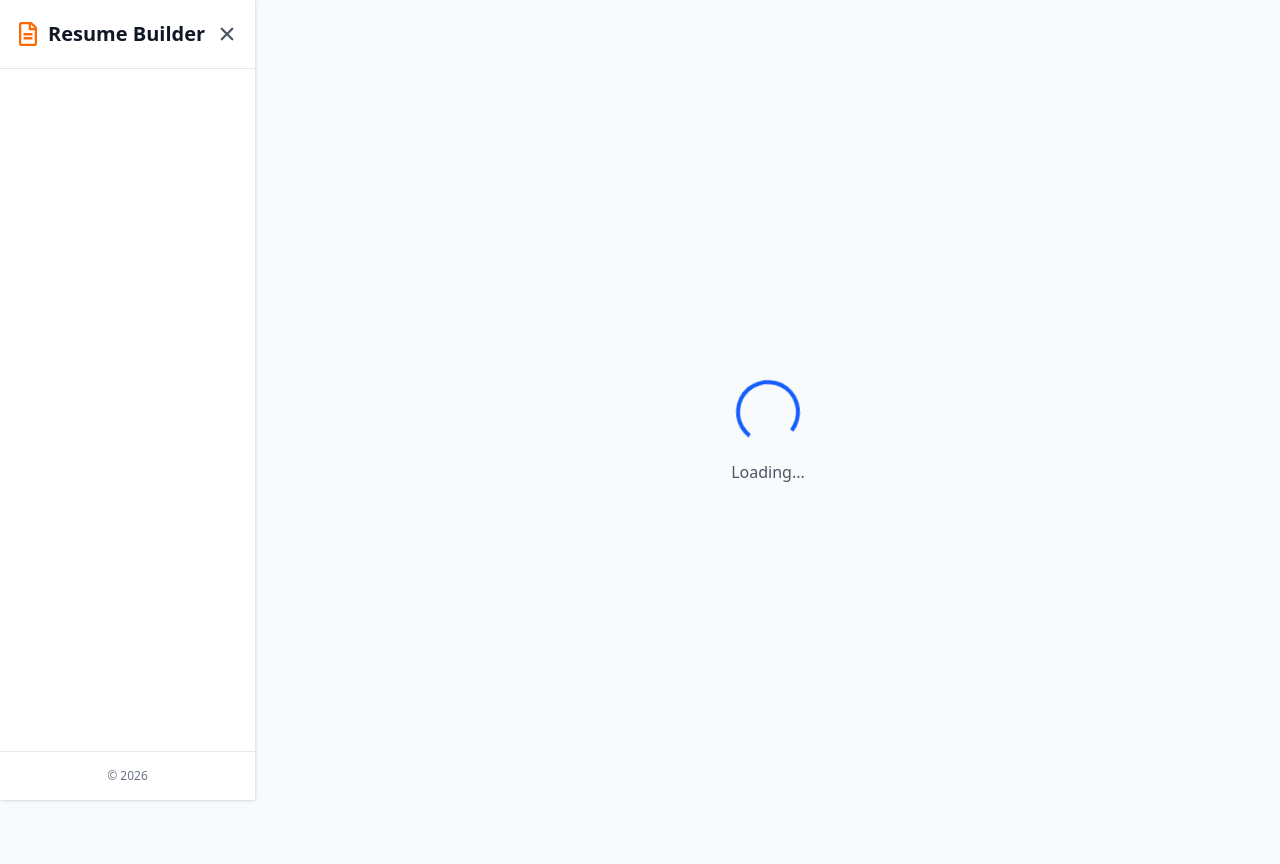
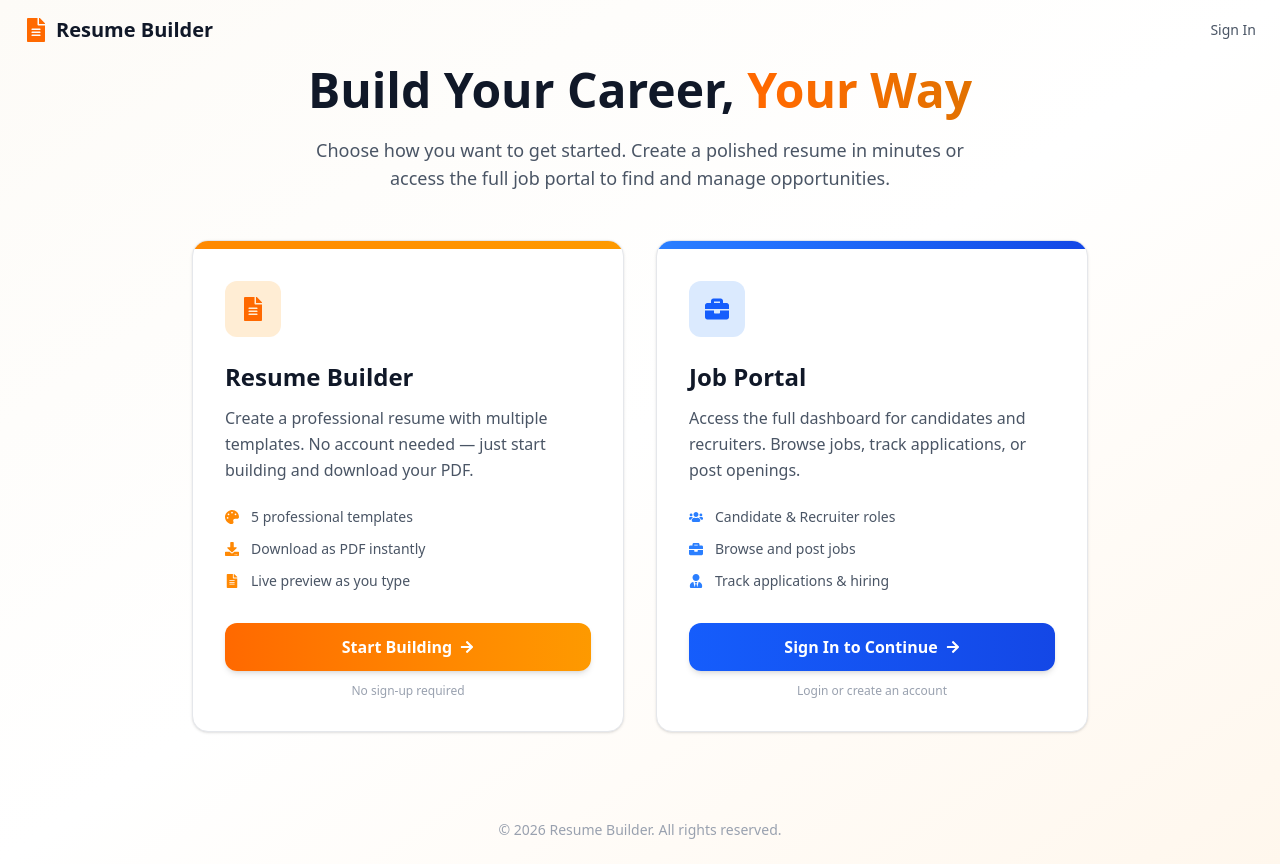
Before and after one commit to Abdullah-Masood-05/Resume-Builder, a Next.js app: page / in a window 1280 px wide. Before the commit this address had no page. Built offline with nearby package versions, Linux system fonts and the light colour scheme.

Commit message:
Transform home page into landing page with standalone resume builder

```diff
--- a/app/page.tsx
+++ b/app/page.tsx
@@ -1,29 +1,140 @@
 "use client";
 
-import { useEffect } from "react";
-import { useRouter } from "next/navigation";
+import Link from "next/link";
 import { useAuth } from "@/context/AuthContext";
+import { FaBriefcase, FaFileAlt, FaArrowRight, FaUserTie, FaUsers, FaPalette, FaDownload } from "react-icons/fa";
 
 export default function Home() {
-  const router = useRouter();
-  const { user, isLoading } = useAuth();
-
-  useEffect(() => {
-    if (!isLoading) {
-      if (user) {
-        router.push("/dashboard");
-      } else {
-        router.push("/auth/login");
-      }
-    }
-  }, [user, isLoading, router]);
+  const { user } = useAuth();
 
   return (
-    <div className="min-h-screen flex items-center justify-center bg-gray-50">
-      <div className="text-center">
-        <div className="w-16 h-16 border-4 border-blue-600 border-t-transparent rounded-full animate-spin mx-auto mb-4"></div>
-        <p className="text-gray-600">Loading...</p>
-      </div>
+    <div className="min-h-screen bg-gradient-to-br from-[#FDFBF7] via-white to-orange-50 flex flex-col">
+      {/* Header */}
+      <header className="w-full px-6 py-4 flex items-center justify-between max-w-7xl mx-auto">
+        <div className="flex items-center gap-2">
+          <FaFileAlt className="text-2xl text-orange-500" />
+          <span className="text-xl font-bold text-gray-900">Resume Builder</span>
+        </div>
+        {user ? (
+          <Link
+            href="/dashboard"
+            className="text-sm font-medium text-orange-600 hover:text-orange-700 transition-colors"
+          >
+            Go to Dashboard &rarr;
+          </Link>
+        ) : (
+          <Link
+            href="/auth/login"
+            className="text-sm font-medium text-gray-600 hover:text-orange-600 transition-colors"
+          >
+            Sign In
+          </Link>
+        )}
+      </header>
+
+      {/* Hero */}
+      <main className="flex-1 flex flex-col items-center justify-center px-6 pb-16">
+        <div className="text-center mb-12 max-w-2xl">
+          <h1 className="text-4xl md:text-5xl font-bold text-gray-900 mb-4 leading-tight">
+            Build Your Career,{" "}
+            <span className="text-transparent bg-clip-text bg-gradient-to-r from-orange-500 to-amber-600">
+              Your Way
+            </span>
+          </h1>
+          <p className="text-lg text-gray-600">
+            Choose how you want to get started. Create a polished resume in minutes or
+            access the full job portal to find and manage opportunities.
+          </p>
+        </div>
+
+        {/* Service Cards */}
+        <div className="grid grid-cols-1 md:grid-cols-2 gap-8 max-w-4xl w-full">
+          {/* Resume Builder Card */}
+          <div className="group relative bg-white rounded-2xl border border-gray-200 shadow-sm hover:shadow-xl transition-all duration-300 overflow-hidden">
+            <div className="h-2 bg-gradient-to-r from-orange-400 to-amber-500"></div>
+            <div className="p-8">
+              <div className="w-14 h-14 bg-orange-100 rounded-xl flex items-center justify-center mb-6">
+                <FaFileAlt className="text-2xl text-orange-500" />
+              </div>
+              <h2 className="text-2xl font-bold text-gray-900 mb-3">Resume Builder</h2>
+              <p className="text-gray-600 mb-6 leading-relaxed">
+                Create a professional resume with multiple templates. No account needed &mdash;
+                just start building and download your PDF.
+              </p>
+
+              <div className="space-y-3 mb-8">
+                <div className="flex items-center gap-3 text-sm text-gray-600">
+                  <FaPalette className="text-orange-400 shrink-0" />
+                  <span>5 professional templates</span>
+                </div>
+                <div className="flex items-center gap-3 text-sm text-gray-600">
+                  <FaDownload className="text-orange-400 shrink-0" />
+                  <span>Download as PDF instantly</span>
+                </div>
+                <div className="flex items-center gap-3 text-sm text-gray-600">
+                  <FaFileAlt className="text-orange-400 shrink-0" />
+                  <span>Live preview as you type</span>
+                </div>
+              </div>
+
+              <Link
+                href="/resume"
+                className="w-full flex items-center justify-center gap-2 bg-gradient-to-r from-orange-500 to-amber-500 text-white py-3 px-6 rounded-xl font-semibold hover:from-orange-600 hover:to-amber-600 transition-all shadow-md hover:shadow-lg"
+              >
+                Start Building
+                <FaArrowRight className="text-sm group-hover:translate-x-1 transition-transform" />
+              </Link>
+              <p className="text-xs text-gray-400 text-center mt-3">No sign-up required</p>
+            </div>
+          </div>
+
+          {/* Job Portal Card */}
+          <div className="group relative bg-white rounded-2xl border border-gray-200 shadow-sm hover:shadow-xl transition-all duration-300 overflow-hidden">
+            <div className="h-2 bg-gradient-to-r from-blue-500 to-blue-700"></div>
+            <div className="p-8">
+              <div className="w-14 h-14 bg-blue-100 rounded-xl flex items-center justify-center mb-6">
+                <FaBriefcase className="text-2xl text-blue-600" />
+              </div>
+              <h2 className="text-2xl font-bold text-gray-900 mb-3">Job Portal</h2>
+              <p className="text-gray-600 mb-6 leading-relaxed">
+                Access the full dashboard for candidates and recruiters. Browse jobs,
+                track applications, or post openings.
+              </p>
+
+              <div className="space-y-3 mb-8">
+                <div className="flex items-center gap-3 text-sm text-gray-600">
+                  <FaUsers className="text-blue-500 shrink-0" />
+                  <span>Candidate &amp; Recruiter roles</span>
+                </div>
+                <div className="flex items-center gap-3 text-sm text-gray-600">
+                  <FaBriefcase className="text-blue-500 shrink-0" />
+                  <span>Browse and post jobs</span>
+                </div>
+                <div className="flex items-center gap-3 text-sm text-gray-600">
+                  <FaUserTie className="text-blue-500 shrink-0" />
+                  <span>Track applications &amp; hiring</span>
+                </div>
+              </div>
+
+              <Link
+                href={user ? "/dashboard" : "/auth/login"}
+                className="w-full flex items-center justify-center gap-2 bg-gradient-to-r from-blue-600 to-blue-700 text-white py-3 px-6 rounded-xl font-semibold hover:from-blue-700 hover:to-blue-800 transition-all shadow-md hover:shadow-lg"
+              >
+                {user ? "Go to Dashboard" : "Sign In to Continue"}
+                <FaArrowRight className="text-sm group-hover:translate-x-1 transition-transform" />
+              </Link>
+              <p className="text-xs text-gray-400 text-center mt-3">
+                {user ? "You're signed in" : "Login or create an account"}
+              </p>
+            </div>
+          </div>
+        </div>
+      </main>
+
+      {/* Footer */}
+      <footer className="py-6 text-center text-sm text-gray-400">
+        &copy; {new Date().getFullYear()} Resume Builder. All rights reserved.
+      </footer>
     </div>
   );
 }
--- a/app/resume/page.tsx
+++ b/app/resume/page.tsx
@@ -1,20 +1,42 @@
 "use client"
 
 import { useState } from "react"
+import Link from "next/link"
 import { ResumeEditor } from "@/components/resume-editor"
 import { ResumePreview } from "@/components/resume-preview"
 import { defaultResumeData } from "@/lib/defaults"
 import { useTemplate } from "@/context/TemplateContext"
+import { useAuth } from "@/context/AuthContext"
+import { FaFileAlt, FaArrowLeft } from "react-icons/fa"
 
-export default function Home() {
+export default function ResumePage() {
   const [resumeData, setResumeData] = useState(defaultResumeData)
   const { selectedTemplate } = useTemplate()
+  const { user } = useAuth()
 
   return (
     <div className="flex flex-col min-h-screen bg-background text-foreground">
-      <div className="flex flex-col lg:grid lg:grid-cols-2 lg:sticky top-[30px] overflow-hidden gap-6">
+      {/* Standalone header when not logged in */}
+      {!user && (
+        <header className="sticky top-0 z-40 bg-white border-b border-gray-200 shadow-sm">
+          <div className="max-w-[1800px] mx-auto px-4 py-3 flex items-center justify-between">
+            <Link href="/" className="flex items-center gap-2 text-gray-700 hover:text-orange-600 transition-colors">
+              <FaArrowLeft className="text-sm" />
+              <FaFileAlt className="text-xl text-orange-500" />
+              <span className="font-bold text-lg text-gray-900">Resume Builder</span>
+            </Link>
+            <Link
+              href="/auth/login"
+              className="text-sm font-medium text-gray-600 hover:text-orange-600 transition-colors"
+            >
+              Sign in for full access &rarr;
+            </Link>
+          </div>
+        </header>
+      )}
+
+      <div className="flex flex-col lg:grid lg:grid-cols-2 lg:sticky top-[30px] overflow-hidden gap-6 p-4 md:p-6 lg:p-8">
         <ResumeEditor data={resumeData} onChange={setResumeData} />
-
         <ResumePreview data={resumeData} template={selectedTemplate} />
       </div>
     </div>
--- a/components/Sidebar.tsx
+++ b/components/Sidebar.tsx
@@ -37,8 +37,13 @@ export default function Sidebar({ children }: { children: React.ReactNode }) {
     };
   }, [collapsed]);
 
-  // Hide sidebar on auth pages
-  if (pathname === "/auth/login" || pathname === "/auth/register") {
+  // Hide sidebar on auth pages, landing page, and standalone resume builder
+  if (
+    pathname === "/auth/login" ||
+    pathname === "/auth/register" ||
+    pathname === "/" ||
+    (pathname === "/resume" && !user)
+  ) {
     return <>{children}</>;
   }
 
```
